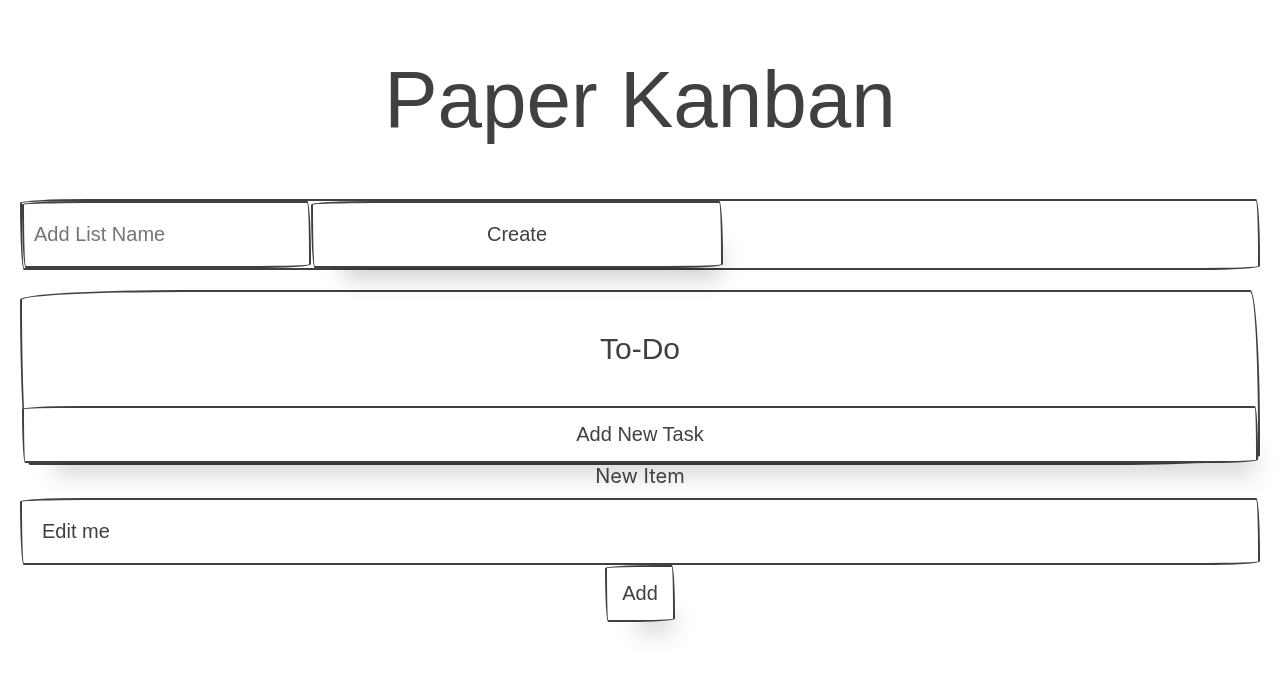
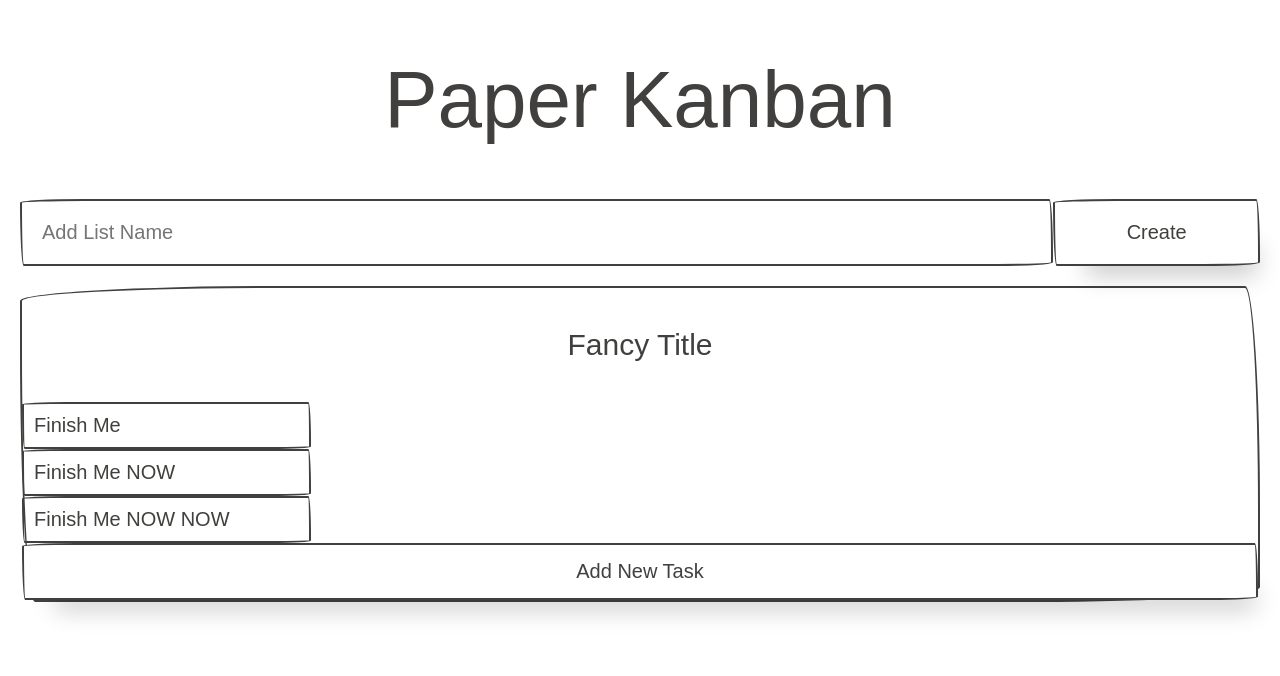
Before and after one commit to ShreyasBane/paperkanban, a React (Create React App) app: page / in a window 1280 px wide. Shown: the top 676 px of the page. Built offline with nearby package versions, Linux system fonts and the light colour scheme; a web font is replaced by a local one.

Commit message:
Tried implementing Drag and Drop

```diff
--- a/package.json
+++ b/package.json
@@ -11,6 +11,7 @@
     "react-beautiful-dnd": "^13.1.0",
     "react-dom": "^17.0.2",
     "react-scripts": "4.0.3",
+    "uuidv4": "^6.2.8",
     "web-vitals": "^1.1.2"
   },
   "scripts": {
--- a/src/App.js
+++ b/src/App.js
@@ -3,19 +3,84 @@ import './App.css';
 import "papercss/dist/paper.min.css"
 import Board from './components/board';
 import Post from './components/post';
+import {DragDropContext} from 'react-beautiful-dnd';
+import { uuid } from 'uuidv4';
+import {useState} from "react";
 
 function App() {
+
+  const [boards, setBoards] = useState(
+    {"board-1": {id: 'board-1', title: 'Fancy Title', postIDs: ['post-1', 'post-2', 'post-3']}}
+  );
+
+  const [posts, setPosts] = useState({
+    'post-1': {id: 'post-1', content: 'Finish Me'},
+    'post-2': {id: 'post-2', content: 'Finish Me NOW'},
+    'post-3': {id: 'post-3', content: 'Finish Me NOW NOW'}});
+
+  const onDragEnd = result => {
+    const { destination, source, draggableId } = result;
+
+    if (!destination)
+      return;
+
+    if (
+      destination.droppableId == source.droppableId &&
+      destination.index == source.index
+    ) {
+      return;
+    }
+
+    console.log(source.droppableId)
+    const board = boards[source.droppableId];
+    const newPostIds = Array.from(board.postIDs);
+    console.log(newPostIds);
+    newPostIds.splice(source.index, 1);
+    newPostIds.splice(destination.index, 0, draggableId);
+
+    const newBoard = {
+      ...board,
+      postIDs: newPostIds
+    };
+    console.log(newBoard);
+    const newBoards = {
+      ...boards,
+      [newBoard.id]: newBoard,
+    };
+    console.log(newBoards);
+    setBoards(newBoards);
+  };
+
+  function handleEdit(id, newcontent){
+    const newpost = {id, content: newcontent}
+    return newpost
+  }
+
+  function handleAdd(post, boardid){
+    const newId = uuid()
+    const newpost = {post, id: newId}
+    return newpost
+  }
+
+  function handleRemove(id){
+    return posts.filter(x => x.id !== id)
+  }
+
   return (
     <div className="App container-lg margin">
       <h1>Paper Kanban</h1>
-      <div className="border border-primary form-group row">
-      <input classname="sm-8 col" type="text" placeholder="Add List Name" id="NewBoardName"></input>
-      <button className="btn-block sm-4 col">Create</button>
+      <div className="form-group row flex-spaces">
+      <input className="col col-10" style={{width: "80%"}} type="text" placeholder="Add List Name" id="NewBoardName"></input>
+      <button className="col col-2 btn-block" style={{width: "20%"}}>Create</button>
       </div>
-      <Board name='To-Do' />
-      <div>
-        <Post />
-      </div>
+
+      <DragDropContext onDragEnd={onDragEnd}>
+      {Object.keys(boards).map((key, bindex) => {
+        return (<Board board={boards[key]} posts={posts} key={bindex}
+          handleAdd={handleAdd} handleRemove={handleRemove} handleEdit={handleEdit}/>)
+      })}
+      </DragDropContext>
+
     </div>
   );
 }
--- a/src/components/board/index.js
+++ b/src/components/board/index.js
@@ -1,7 +1,24 @@
-function Board ({name}) {
+import {useState} from "react"
+import Post from "../post";
+import {Droppable} from "react-beautiful-dnd";
+
+function Board ({board, posts, handleAdd, handleEdit, handleRemove}) {
     return (
     <div className='container-sm border border-primary'>
-        <h4>{name}</h4>
+        <h4>{board.title}</h4>
+        <Droppable droppableId={board.id}>
+            {(provided) => (
+                <div
+                {...provided.droppableProps}
+                ref={provided.innerRef}>
+                {board.postIDs
+                    .map((id, index) =>
+                        <Post content={posts[id].content} id={id} index={index}
+                        key={index} handleEdit={handleEdit} handleRemove={handleRemove}/>)}
+                {provided.placeholder}
+                </div>
+            )}
+        </Droppable>
         <button className="btn-block">Add New Task</button>
     </div>
     );
--- a/src/components/post/index.js
+++ b/src/components/post/index.js
@@ -1,35 +1,33 @@
 import {useState} from "react"
+import {Draggable} from 'react-beautiful-dnd';
 const states = ["EDIT", "PREVIEW"]
 
-function Post () {
+function Post ({id, content, index, handleEdit, handleRemove}) {
     const [edit, setEdit] = useState(true)
-    const [content, setContent] = useState("Edit me")
+    const [state, setState] = useState(content)
 
     function toggle(){
         setEdit(!edit)
     }
 
     return (
-        <form className="form"  onSubmit={e => {
-            e.preventDefault()
-            toggle()
-        }}>
-        {
-            edit &&
-            <div class="form-group row flex-center">
-                <label for="large-input">New Item</label>
-                <input id="input-block" placeholder="Large input"
-                    onChange={e => setContent(e.target.value)}
-                    className="col sm-12"
-                    value={content} />
-                <button type="submit">Add</button>
+        <Draggable draggableId={id} index={index}>
+        {provided => (
+            <div
+            {...provided.draggableProps}
+            {...provided.dragHandleProps}
+            ref={provided.innerRef}
+            >
+            {!edit && <div className="btn-block btn">{content}</div>}
+            {edit && <form className="form"  onSubmit={e => {
+                e.preventDefault()
+                // toggle()
+            }}>
+                <input type="text" value={content} onChange={() => handleEdit(id, content)}/>
+            </form>}
             </div>
-        }
-        {
-            !edit &&
-            <button className="btn-block">{content}</button>
-        }
-        </form>
+        )}
+        </Draggable>
     );
 }
 
```
Also changed, not shown: 1 other file (tests, documents, lock files or other folders).
